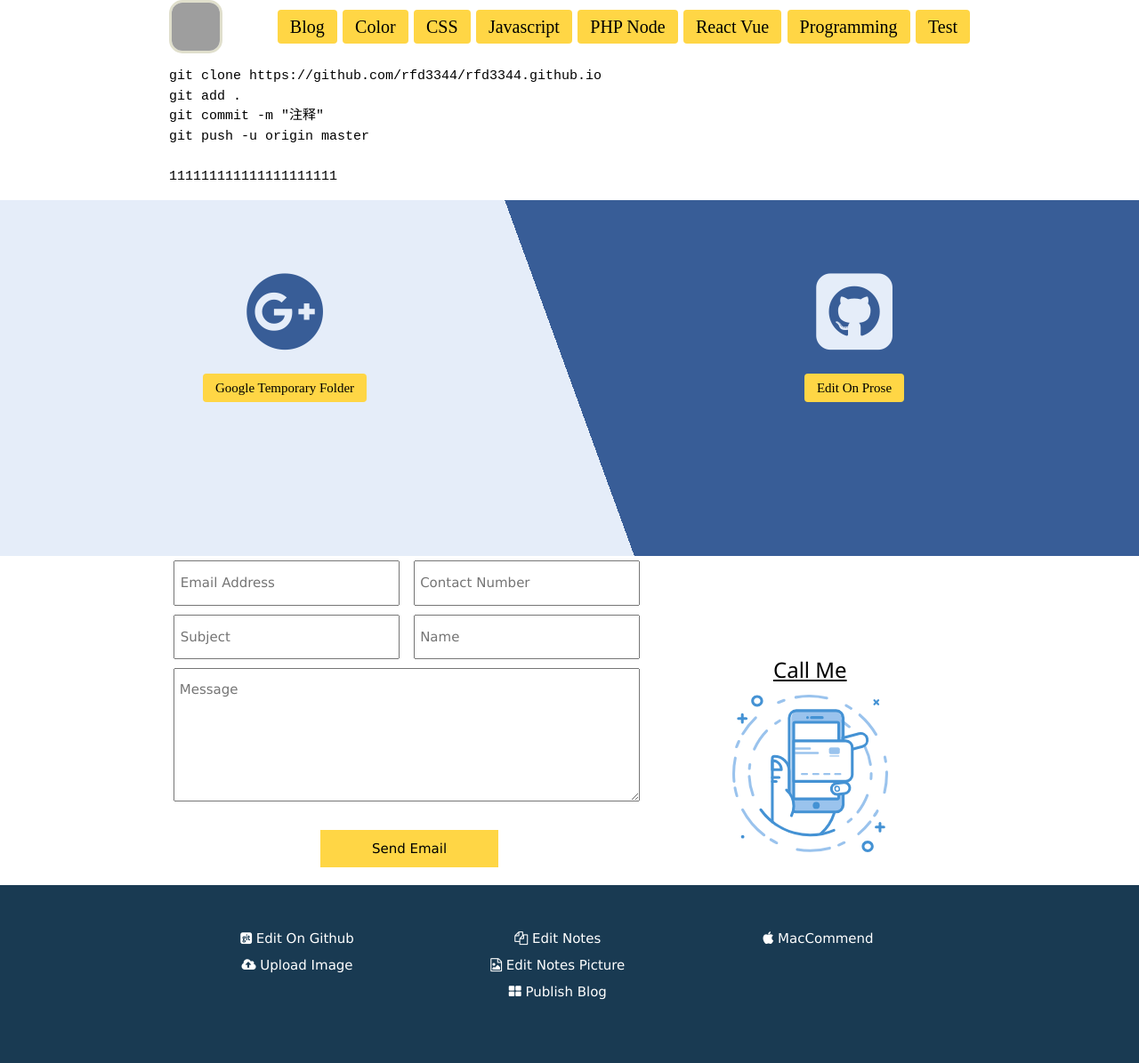
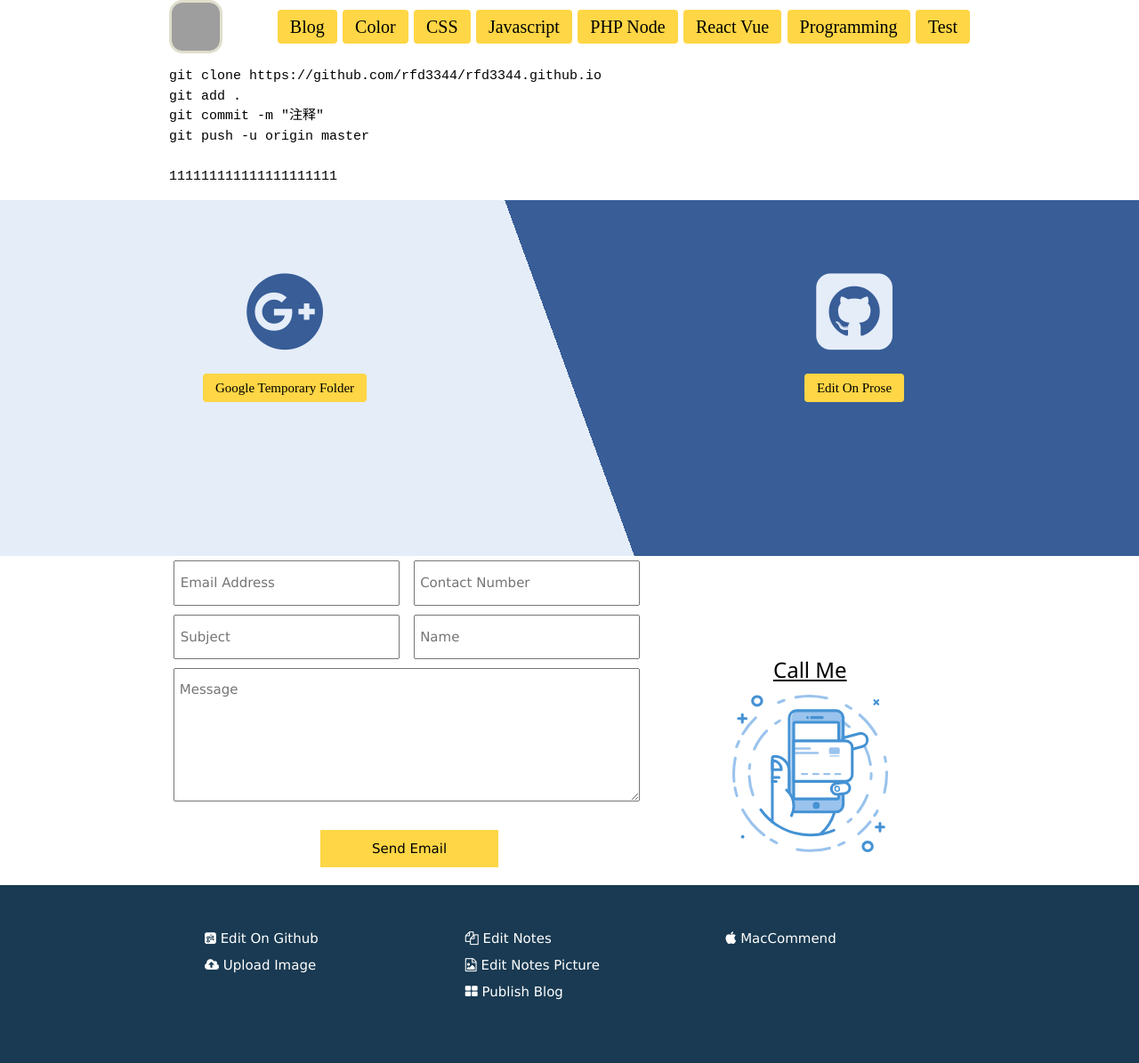
Before and after one commit to rfd3344a/rfd3344.github.io, a Jekyll site: the page built from index.html, in a window 1280 px wide. Shown: the whole page at 89% size. Built offline with Jekyll 4.4.1, drawn with Linux system fonts in a browser that asks for light colours; some web fonts are replaced; grey boxes are pictures that could not be loaded.

Commit message:
Update general.css

```diff
--- a/css/general.css
+++ b/css/general.css
@@ -54,10 +54,7 @@ footer .FooterBlock{
     display:inline-block;
     vertical-align: top;
 }
-footer .FooterBlock ul{
-    text-align: center;
-    padding: 0;
-}
+
 footer ul li{
 	list-style: none;
   	line-height:30px;
```
